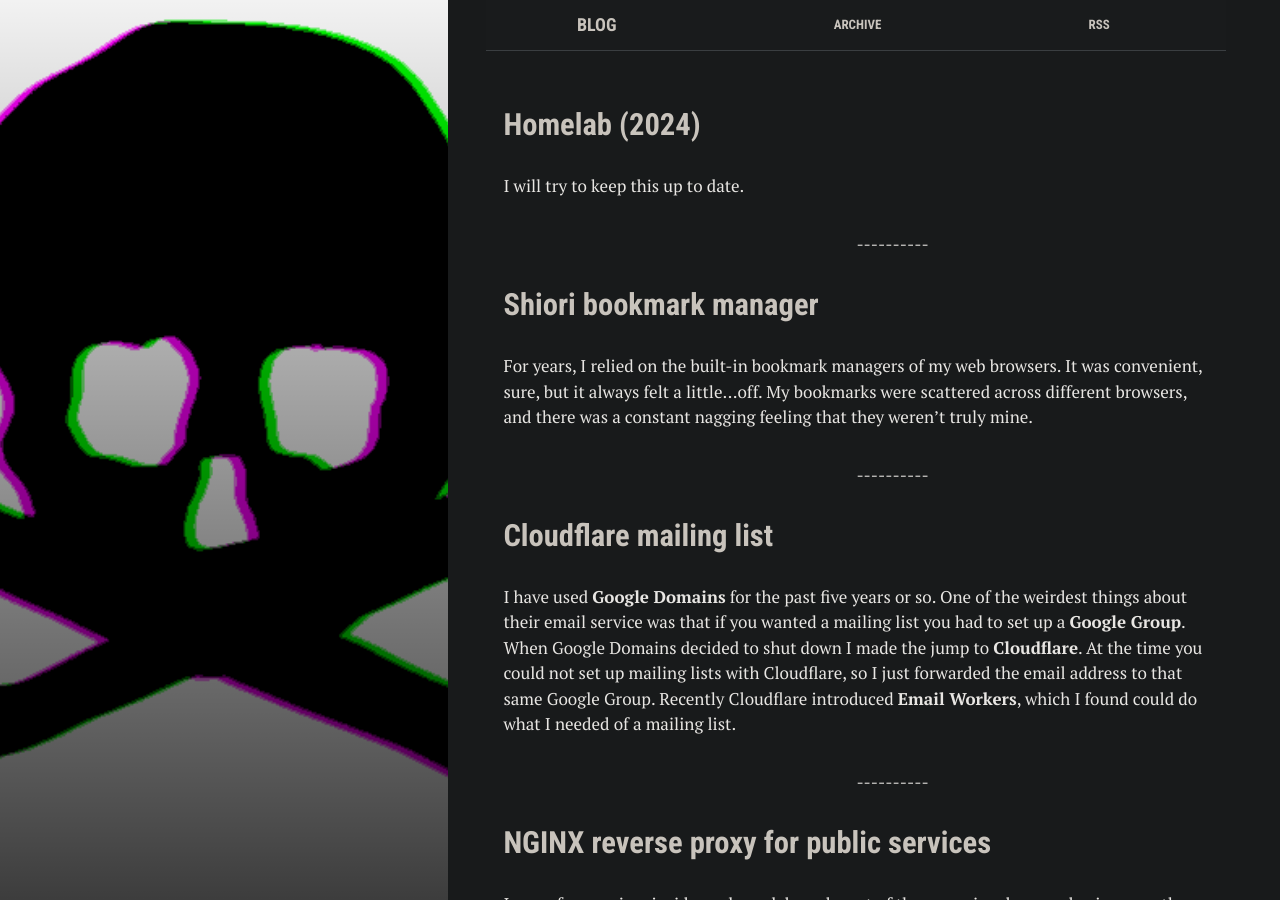
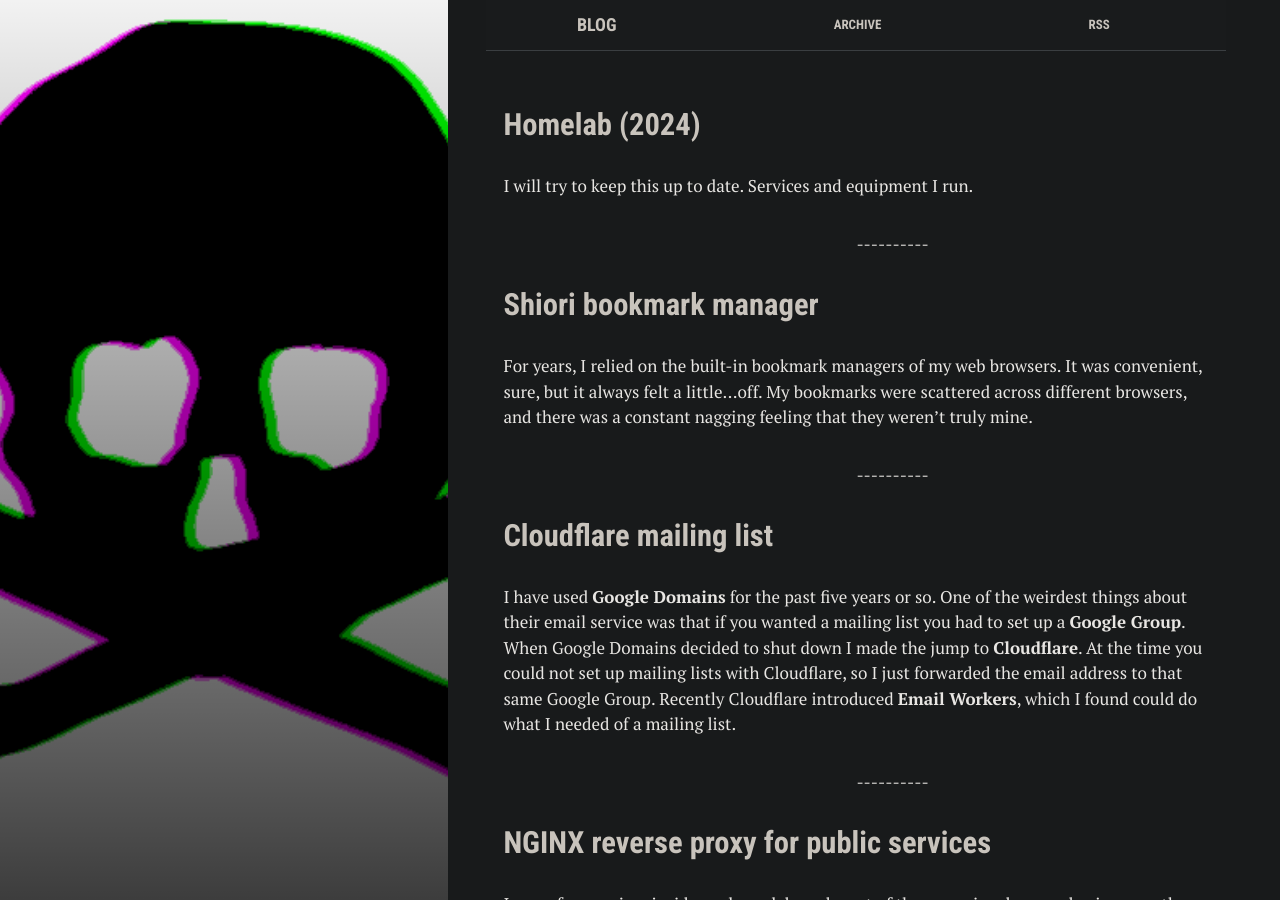
Before and after one commit to cbrookins/blog.brookins.info, a Jekyll site: the page built from index.html, in a window 1280 px wide and 900 px high. Built offline with Jekyll 4.4.1, drawn with Linux system fonts in a browser that asks for light colours.

Commit message:
[+] homelab (2024)

```diff
--- a/_posts/2024-06-03-homelab.md
+++ b/_posts/2024-06-03-homelab.md
@@ -6,7 +6,7 @@ date: 2024-06-03
 tags: ['docker', 'homelab', 'self-hosted']
 ---
 
-I will try to keep this up to date.
+I will try to keep this up to date.  Services and equipment I run.
 
 
 ### Hardware
```
